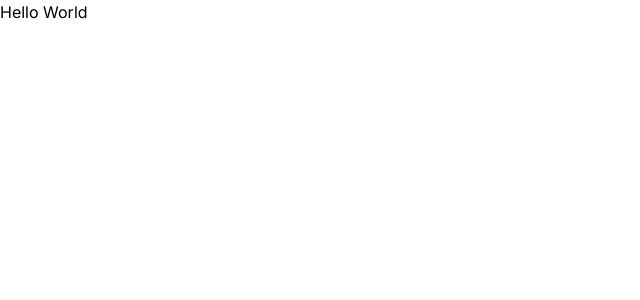
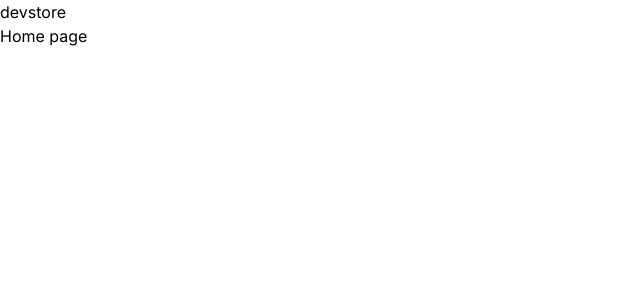
Before and after one commit to ivanseibel/mba-rocketseat-devstore, a Next.js app: page / in a window 1280 px wide. Shown: the top 300 px of the page, without its empty margins (0-640 px from the left). Built offline with nearby package versions, Linux system fonts and the light colour scheme.

Commit message:
Add loading and page components for home and search sections

```diff
--- /dev/null
+++ b/src/app/(store)/(home)/loading.tsx
@@ -0,0 +1,7 @@
+export default function HomeLoading() {
+  return (
+    <div>
+      <h1>Loading...</h1>
+    </div>
+  )
+}
--- /dev/null
+++ b/src/app/(store)/(home)/page.tsx
@@ -0,0 +1,3 @@
+export default function HomePage() {
+  return <h1>Home page</h1>
+}
--- /dev/null
+++ b/src/app/(store)/layout.tsx
@@ -0,0 +1,14 @@
+import { Header } from '../components/header'
+
+export default function RootLayout({
+  children,
+}: {
+  children: React.ReactNode
+}) {
+  return (
+    <div>
+      <Header />
+      {children}
+    </div>
+  )
+}
--- /dev/null
+++ b/src/app/(store)/search/loading.tsx
@@ -0,0 +1,3 @@
+export default function SearchLoading() {
+  return <h1>Loading...</h1>
+}
--- /dev/null
+++ b/src/app/(store)/search/page.tsx
@@ -0,0 +1,7 @@
+export default function SearchPage() {
+  return (
+    <div>
+      <h1>Search page</h1>
+    </div>
+  )
+}
--- /dev/null
+++ b/src/app/components/header.tsx
@@ -0,0 +1,7 @@
+export function Header() {
+  return (
+    <header>
+      <h1>devstore</h1>
+    </header>
+  )
+}
--- a/src/app/page.tsx
+++ /dev/null
@@ -1,3 +0,0 @@
-export default function Home() {
-  return <h1>Hello World</h1>
-}
```
